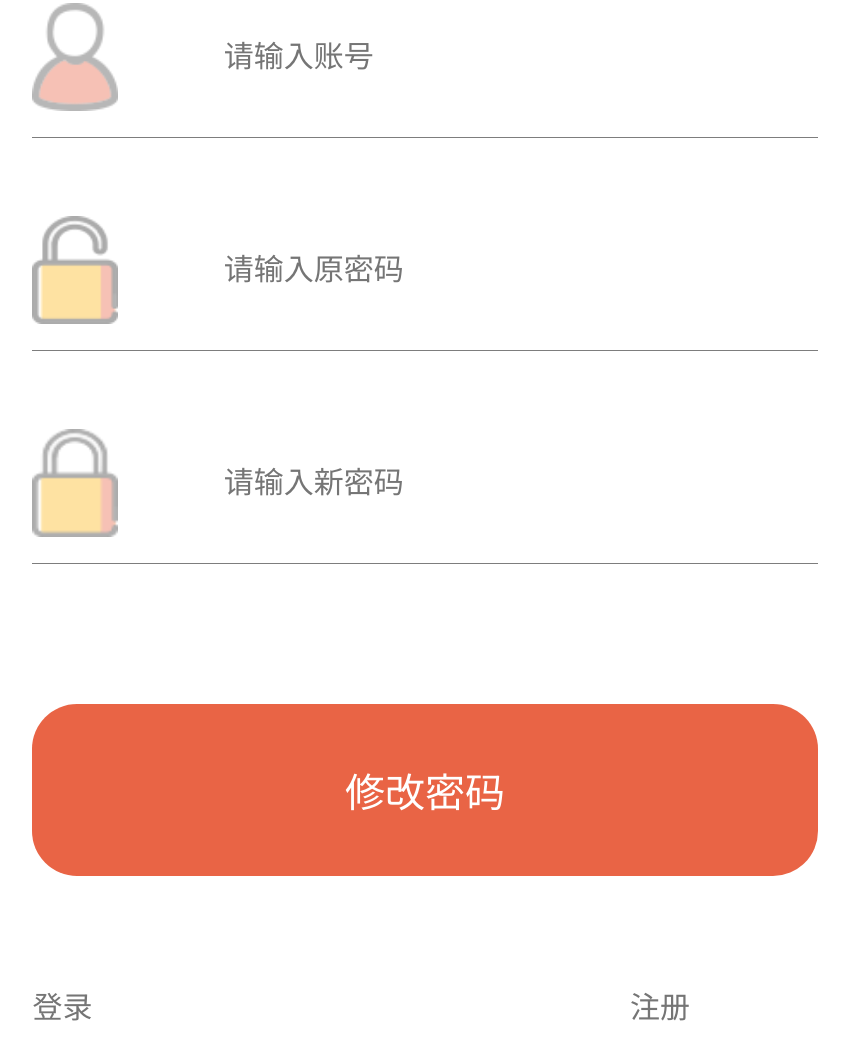
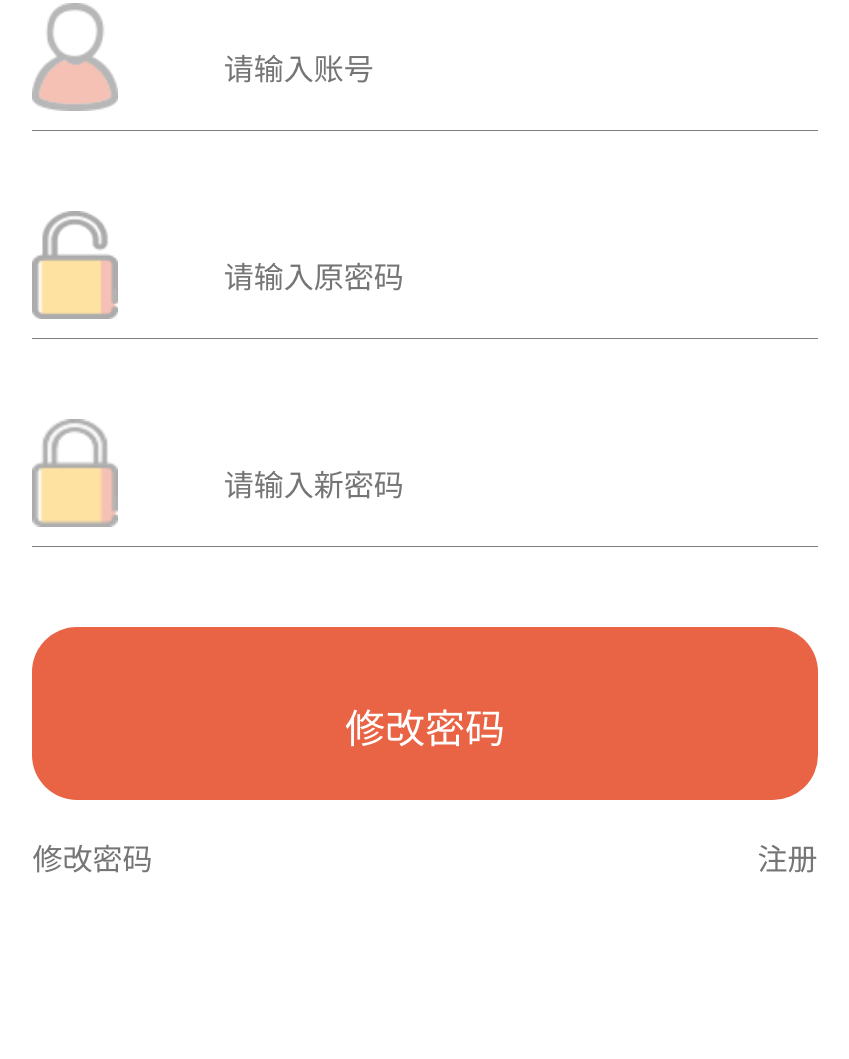
Before and after one commit to fyyhome/foodWeb, a plain HTML site: page changePassword.html in a window 1280 px wide. Shown: the part 961-2020 px from the top of the page, without its empty margins (215-1064 px from the left). Drawn offline with nearby package versions, Linux system fonts and the light colour scheme.

Commit message:
改登录三连布局

```diff
--- a/changePassword.html
+++ b/changePassword.html
@@ -18,15 +18,25 @@
     </div>
     <div id="change_password" class="input-div">
       <form action="#" method="post" accept-charset="utf-8" style="height: 7.5rem">
+        <div>
            <img src="./images/index/head_2x.png"/>
-           <input type="text" id="username" placeholder="请输入账号" v-model="phone_number"><hr>
+           <input type="text" id="username" placeholder="请输入账号" v-model="phone_number">
+        </div>
+        <div>
            <img src="./images/index/password_2x.png"/>
-           <input type="password" id="password" placeholder="请输入原密码" v-model="old_password"><hr>
+           <input type="password" id="password" placeholder="请输入原密码" v-model="old_password">
+        </div>
+        <div>
            <img src="./images/index/password1-2x.png"/>
-           <input type="password" id="newpassword" placeholder="请输入新密码" v-model="new_password"><hr>
+           <input type="password" id="newpassword" placeholder="请输入新密码" v-model="new_password">
+        </div>
+        <div>
            <input type="button" value="修改密码" v-on:click="changePasswordFn">
-           <a class="back-style change-password-login" href="login.html">登录</a>
-           <a class="back-style change-password-index" href="index.html">注册</a>
+        </div>
+        <div id="back-style">
+          <a  href="changePassword.html">修改密码</a>
+          <a  href="index.html">注册</a>
+        </div>
       </form>
       <div class="error-tip" v-if="tip != null">{{tip}}</div>
     </div>
--- a/css/index.css
+++ b/css/index.css
@@ -36,7 +36,16 @@
   height: 7.16rem;
   display: flex;
   display: -webkit-flex;
-  flex-wrap: wrap;
+  flex-direction: column;
+  justify-content: space-between;
+}
+.input-div form div{
+  height: 1rem;
+  display: flex;
+  justify-content: space-between;
+  border-bottom: solid;
+  border-bottom-width: 1px;
+  border-bottom-color:#7d7d7d;
 }
 .input-div form img{
   width: 0.66666rem;
@@ -48,6 +57,7 @@
   color: #9e9e9e;
   font-size: 30px;
   padding-left: 106px;
+  padding-top: 0.2rem;
 }
 .input-div form [type='button']{
   width: 6.13333rem;
@@ -55,42 +65,21 @@
   padding-left: 0;
   text-align: center;
   position: relative;
-  top: 0.48rem;
   font-size: 40px;
   color: rgb(255,255,255);
   background-color: #e96445;
   border-radius: 45px;
 }
-.input-div form hr{
+#back-style{
+  align-self: flex-end;
   width: 100%;
-  height: 1px;
-  background-color: #7d7d7d;
-  /*opacity: 0.8;*/
-  position: relative;
-  top: -0.2rem;
+  display: flex;
+  justify-content: space-between;
+  border-bottom: none;
 }
-.back-style{
-  align-self: flex-end;
+#back-style a{
   font-size: 30px;
   color: #757575;
-  text-decoration: none;
-}
-.back-login{
-  position: relative;
-  left: 5rem;
-}
-.back-index{
-  position: relative;
-  left: 3.45rem;
-}
-.change-password-login{
-  position: relative;
-  top: 0.5rem;
-}
-.change-password-index{
-  position: relative;
-  top: 0.5rem;
-  left: 4.2rem;
 }
 .error-tip{
   width: 4rem;
--- a/css/summary.css
+++ b/css/summary.css
@@ -84,6 +84,7 @@ header div a{
 .shop{
   width: 6.587rem;
   height: 3.467rem;
+/*  overflow-y: scroll;*/
   background-color: #ffffff;
   display: inline;
   padding: 0.25rem;
@@ -98,13 +99,13 @@ header div a{
   word-wrap: break-word;
   height: auto;
   min-height: 0.56rem;
-  max-height: 0.827rem;
+  max-height: 1.25rem;
   font-size: 0.32rem;
   vertical-align: middle;
   background-color: #ffefbf;
   border-radius: 10px;
   padding-left: 0.2rem;
-  /*border:solid;*/
+  margin-left: 0.15rem;
 }
 .food img{
   width: 0.413rem;
```
Also changed, not shown: css/publish.css (+14 -0 lines), css/rankList-user.css (+6 -3 lines), index.html (+11 -4 lines), login.html (+12 -4 lines), publish.html (+19 -3 lines).
